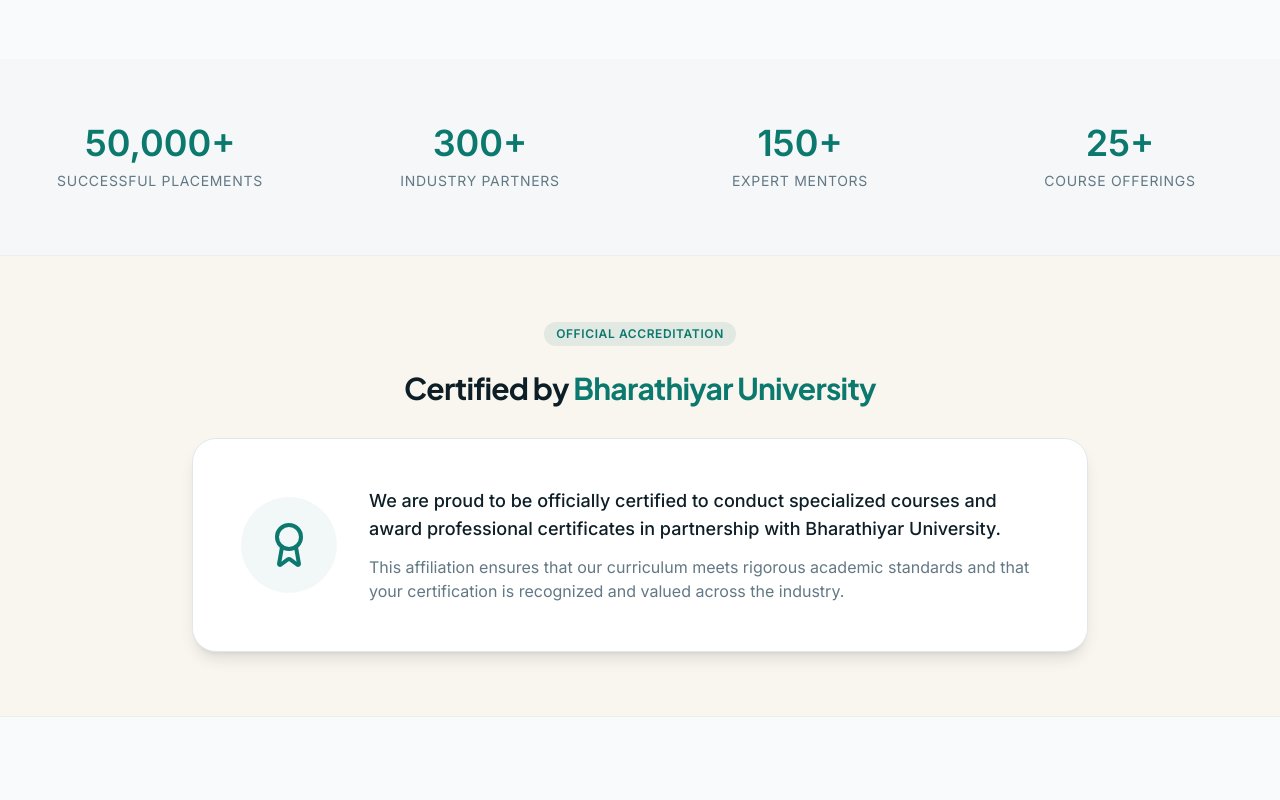
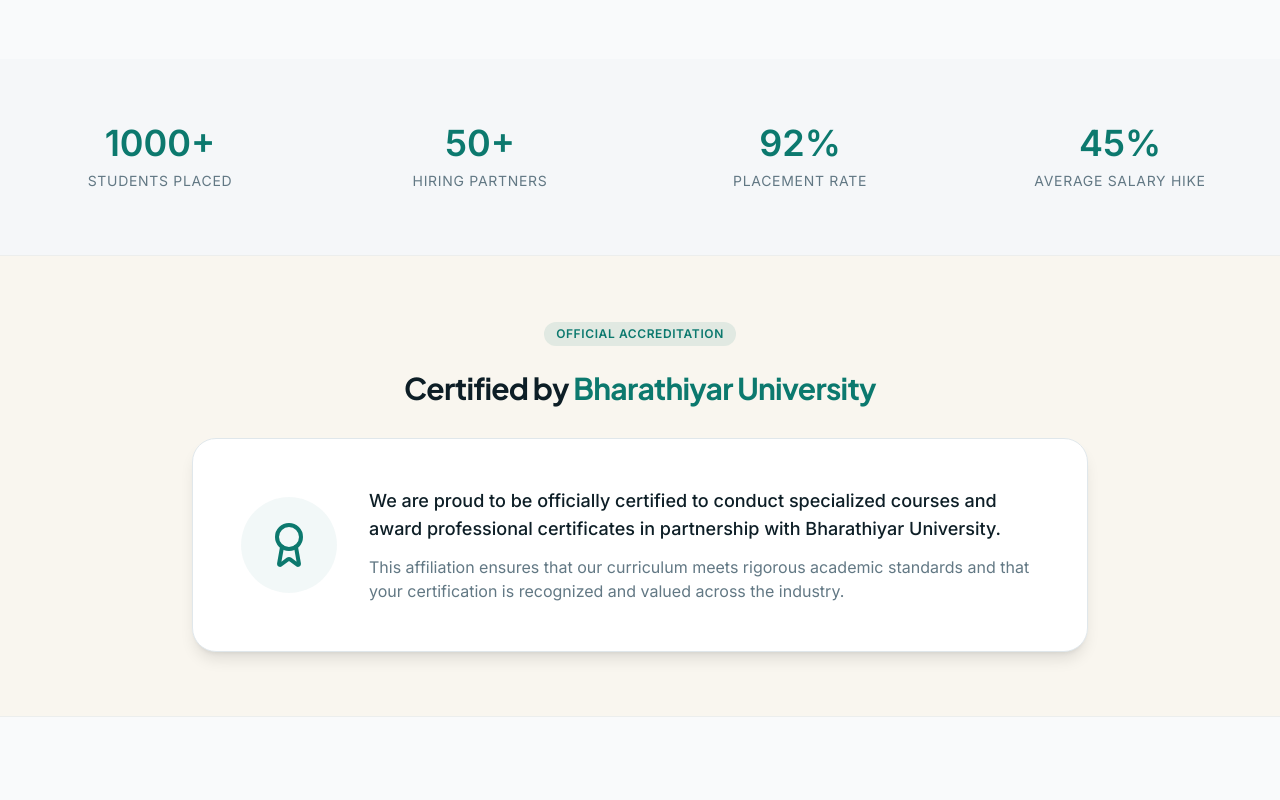
Before and after one commit to smartseyali/SmartSuit, a React (Vite) app in the folder sparkle-learn-platform-main/: page /about in a window 1280 px wide. Shown: the part 900-1700 px from the top of the page. Built offline with nearby package versions, Linux system fonts and the light colour scheme; the HTML template or start-up script is replaced by a standard one.

Commit message:
Footer Corrections

```diff
--- a/sparkle-learn-platform-main/src/components/home/HeroSection.tsx
+++ b/sparkle-learn-platform-main/src/components/home/HeroSection.tsx
@@ -27,7 +27,7 @@
             <div className="flex flex-wrap gap-3">
               <div className="inline-flex items-center gap-2 bg-primary-foreground/10 backdrop-blur-sm rounded-full px-4 py-2 border border-primary-foreground/20 animate-fade-up">
                 <Star className="w-4 h-4 text-accent fill-accent" />
-                <span className="text-sm font-medium">Rated 4.9/5 by 50,000+ learners</span>
+                <span className="text-sm font-medium">Rated 4.9/5 by 1,000+ learners</span>
               </div>
               <div className="inline-flex items-center gap-2 bg-white/10 backdrop-blur-sm rounded-full px-4 py-2 border border-white/20 animate-fade-up delay-75">
                 <Award className="w-4 h-4 text-accent" />
--- a/sparkle-learn-platform-main/src/components/layout/Footer.tsx
+++ b/sparkle-learn-platform-main/src/components/layout/Footer.tsx
@@ -78,7 +78,7 @@
                 src="https://www.google.com/maps/embed?pb=!1m18!1m12!1m3!1d3915.777093247079!2d77.08632637505057!3d11.055307989110756!2m3!1f0!2f0!3f0!3m2!1i1024!2i768!4f13.1!3m3!1m2!1s0x3ba857a266935555%3A0xa194605151523456!2sSri%20Chaitanya%20Techno%20School!5e0!3m2!1sen!2sin!4v1705663673539!5m2!1sen!2sin"
                 width="100%"
                 height="100%"
-                style={{ border: 0, filter: 'grayscale(100%) invert(90%) contrast(80%)' }}
+                style={{ border: 0 }}
                 allowFullScreen={false}
                 loading="lazy"
                 referrerPolicy="no-referrer-when-downgrade"
--- a/sparkle-learn-platform-main/src/data/static.ts
+++ b/sparkle-learn-platform-main/src/data/static.ts
@@ -26,8 +26,8 @@
 ];
 
 export const stats = [
-  { value: '100+', label: 'Students Placed' },
-  { value: '500+', label: 'Hiring Partners' },
+  { value: '1000+', label: 'Students Placed' },
+  { value: '50+', label: 'Hiring Partners' },
   { value: '92%', label: 'Placement Rate' },
   { value: '45%', label: 'Average Salary Hike' },
 ];
--- a/sparkle-learn-platform-main/src/pages/About.tsx
+++ b/sparkle-learn-platform-main/src/pages/About.tsx
@@ -2,6 +2,8 @@
 import Navbar from '@/components/layout/Navbar';
 import Footer from '@/components/layout/Footer';
 import { Target, Eye, ShieldCheck, Award, Users, BookOpen } from 'lucide-react';
+
+import { stats } from '@/data/static';
 
 const About = () => {
     return (
@@ -60,13 +62,8 @@
             <section className="py-16 bg-secondary/50">
                 <div className="container mx-auto px-4">
                     <div className="grid grid-cols-2 lg:grid-cols-4 gap-8">
-                        {[
-                            { label: 'Successful Placements', value: '50,000+' },
-                            { label: 'Industry Partners', value: '300+' },
-                            { label: 'Expert Mentors', value: '150+' },
-                            { label: 'Course Offerings', value: '25+' },
-                        ].map((stat, index) => (
-                            <div key={index} className="text-center animate-fade-up" style={{ animationDelay: `${index * 100}ms` }}>
+                        {stats.map((stat, index) => (
+                            <div key={stat.label} className="text-center animate-fade-up" style={{ animationDelay: `${index * 100}ms` }}>
                                 <div className="text-3xl md:text-4xl font-bold text-primary mb-2">{stat.value}</div>
                                 <div className="text-sm text-muted-foreground uppercase tracking-wider">{stat.label}</div>
                             </div>
```
